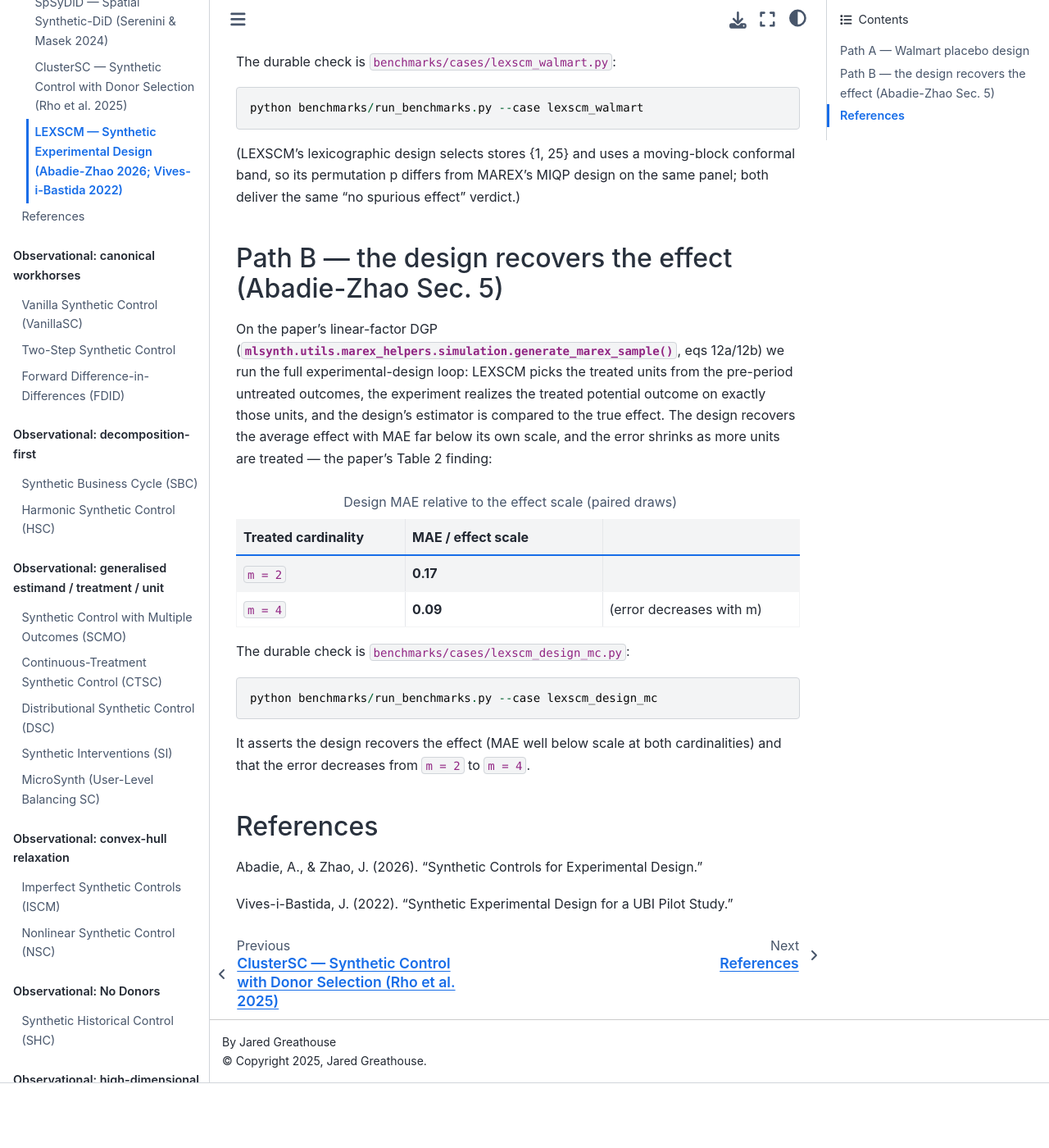
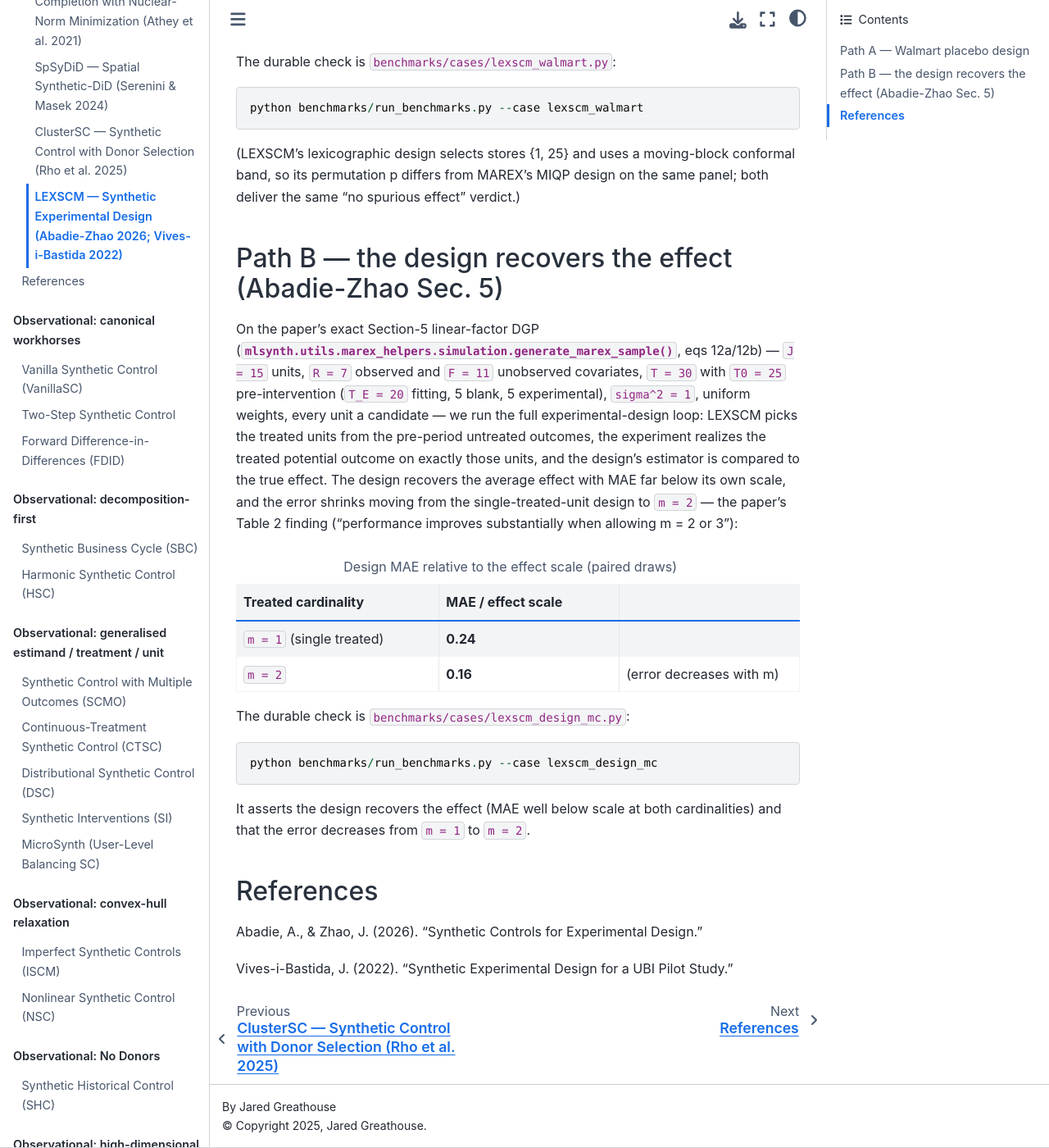
Before and after one commit to jgreathouse9/mlsynth, a Sphinx documentation site: the page built from docs/replications/lexscm.rst, in a window 1280 px wide and 1400 px high, scrolled down 1319 px. Shown: the whole window at 82% size. Built offline with Sphinx 7.4.7 and the Sphinx Book theme 1.1.4, drawn with Linux system fonts in a browser that asks for light colours; pages that are not in the unit, such as notebooks, are missing from menus; before the commit the page ends 2640 px from its top, so only the background shows below that.

Commit message:
Match Abadie-Zhao Section 5 exactly in the LEXSCM design simulation
Verified the benchmark setups against the Abadie & Zhao (2026) paper directly
(not just mlsynth's MAREX doc):

* Walmart (Path A) was already exact -- T0=128, T_E=100 fitting, 28 blank, 15
  experimental, uniform weights over all 45 candidate stores, m=2 -- matching
  the paper's Sec. 4 (week-129 placebo). No change.

* The design simulation (Path B) had deviated from the paper's Sec. 5: it used
  J=12 and an unpinned fitting window. Corrected to the paper's exact design --
  J=15, R=7, F=11, T=30, T0=25, T_E=20 (frac_E=20/25), sigma^2=1, every unit a
  candidate -- and report m=1 (the single-treated-unit design the paper flags as
  worst) vs m=2, reproducing Table 2's "substantial improvement from m=1 to 2":
  MAE/scale 0.24 -> 0.16. (m>=3 is avoided in the case: at J=15 it can trip a
  control-QP exclusion-constraint assertion in evaluate_candidates -- a separate
  solver edge case, not exercised here.)

Docs (replications/lexscm.rst, replications catalogue, estimator Verification
pointer) updated to the corrected J=15 / m=1->2 numbers. Suite stays 11/11.

```diff
--- a/docs/replications/lexscm.rst
+++ b/docs/replications/lexscm.rst
@@ -77,27 +77,31 @@ same panel; both deliver the same "no spurious effect" verdict.)
 Path B — the design recovers the effect (Abadie-Zhao Sec. 5)
 ------------------------------------------------------------
 
-On the paper's linear-factor DGP
-(:func:`mlsynth.utils.marex_helpers.simulation.generate_marex_sample`,
-eqs 12a/12b) we run the full experimental-design loop: LEXSCM picks the treated
+On the paper's exact Section-5 linear-factor DGP
+(:func:`mlsynth.utils.marex_helpers.simulation.generate_marex_sample`, eqs
+12a/12b) — ``J = 15`` units, ``R = 7`` observed and ``F = 11`` unobserved
+covariates, ``T = 30`` with ``T0 = 25`` pre-intervention (``T_E = 20`` fitting,
+5 blank, 5 experimental), ``sigma^2 = 1``, uniform weights, every unit a
+candidate — we run the full experimental-design loop: LEXSCM picks the treated
 units from the pre-period untreated outcomes, the experiment realizes the
 treated potential outcome on exactly those units, and the design's estimator is
 compared to the true effect. The design recovers the average effect with MAE far
-below its own scale, and the error shrinks as more units are treated — the
-paper's Table 2 finding:
+below its own scale, and the error shrinks moving from the single-treated-unit
+design to ``m = 2`` — the paper's Table 2 finding ("performance improves
+substantially when allowing m = 2 or 3"):
 
 .. list-table:: Design MAE relative to the effect scale (paired draws)
    :header-rows: 1
-   :widths: 30 35 35
+   :widths: 36 32 32
 
    * - Treated cardinality
      - MAE / effect scale
      -
+   * - ``m = 1`` (single treated)
+     - **0.24**
+     -
    * - ``m = 2``
-     - **0.17**
-     -
-   * - ``m = 4``
-     - **0.09**
+     - **0.16**
      - (error decreases with m)
 
 The durable check is ``benchmarks/cases/lexscm_design_mc.py``::
@@ -105,7 +109,7 @@ The durable check is ``benchmarks/cases/lexscm_design_mc.py``::
    python benchmarks/run_benchmarks.py --case lexscm_design_mc
 
 It asserts the design recovers the effect (MAE well below scale at both
-cardinalities) and that the error decreases from ``m = 2`` to ``m = 4``.
+cardinalities) and that the error decreases from ``m = 1`` to ``m = 2``.
 
 References
 ----------
```
Also changed, not shown: docs/lexscm.rst (+4 -3 lines), docs/replications.rst (+5 -4 lines), 1 other file.
